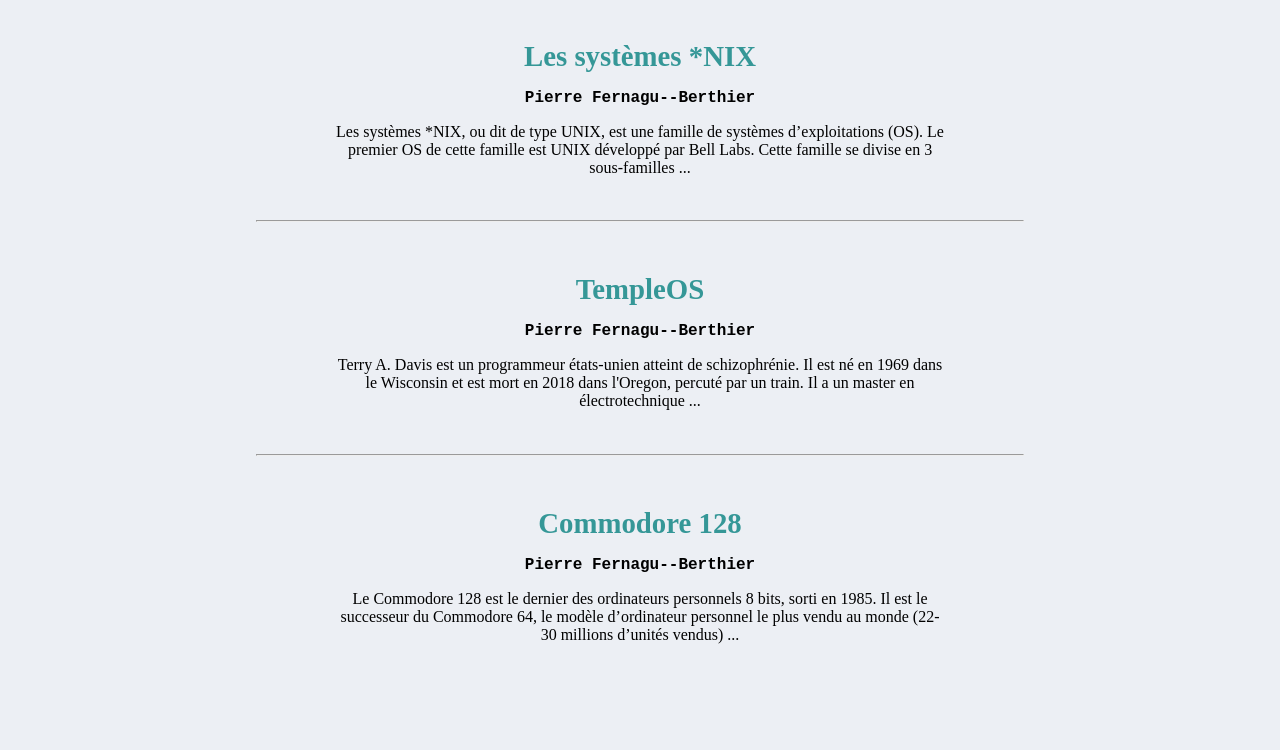
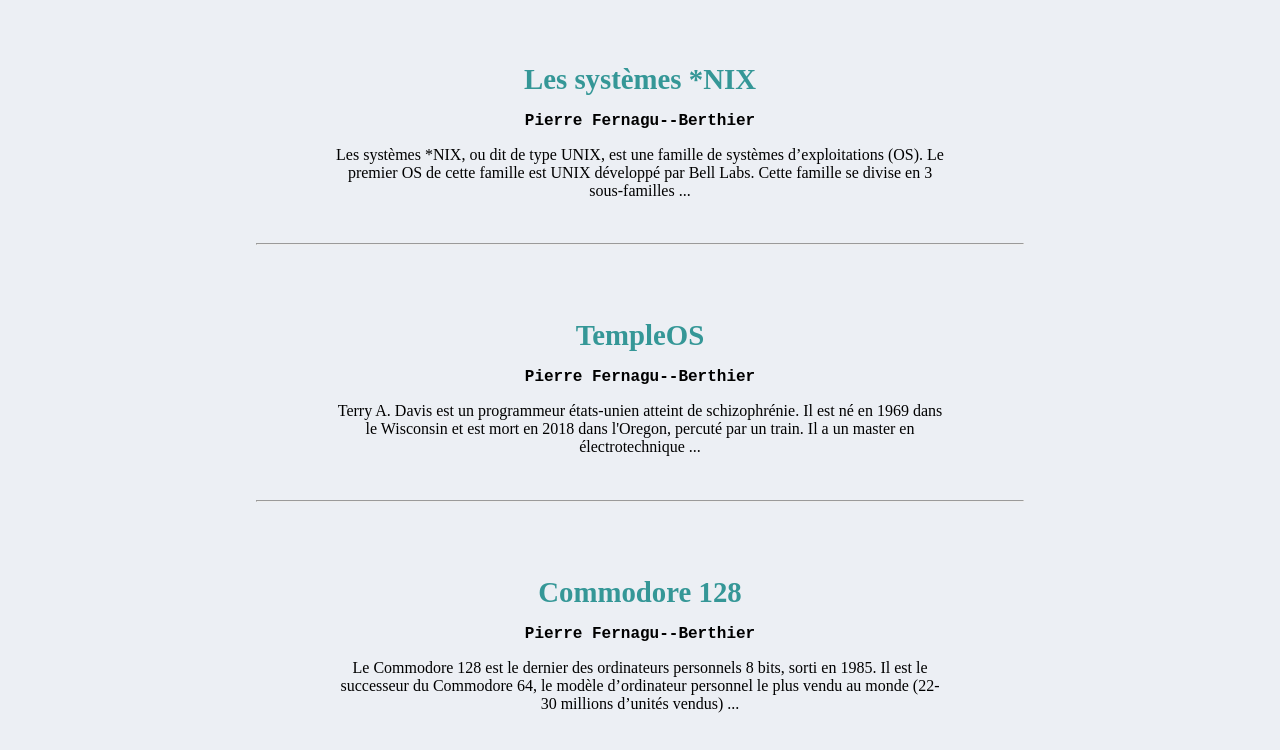
Before and after one commit to peotr26/NSI, a plain HTML site: page index.html in a window 1280 px wide. Shown: the part 74-824 px from the top of the page. Drawn offline with Linux system fonts and the light colour scheme.

Commit message:
Modifying padding

```diff
--- a/style.css
+++ b/style.css
@@ -65,6 +65,11 @@ body
 	font-family : Linux Libertine O, Liberation Serif, Times New Roman;
 	text-align : justify;
 	margin : 0% 20% 5% 20%;
+}
+
+h2
+{
+	padding-top : 3%;
 }
 
 .Headers
```
